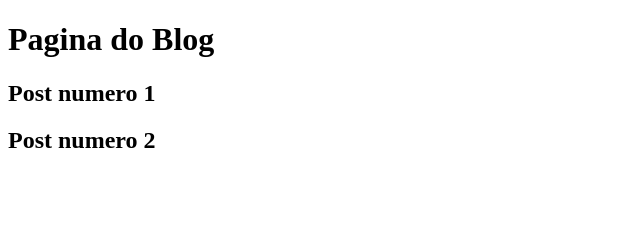
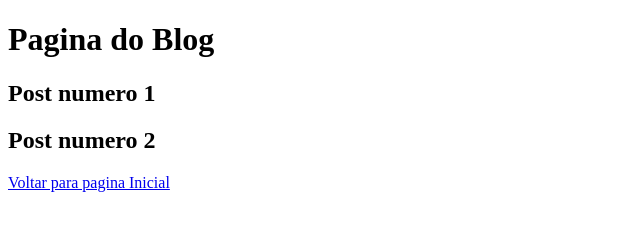
Before and after one commit to DiegoAS001/ProjetoGit, a plain HTML site: page Blog.html in a window 1280 px wide. Shown: the whole page, without its empty margins (0-640 px from the left). Drawn offline with Linux system fonts and the light colour scheme.

Commit message:
colocando link de referencia a pagina inicial

```diff
--- a/Blog.html
+++ b/Blog.html
@@ -9,5 +9,6 @@
     <h1>Pagina do Blog</h1>
     <h2>Post numero 1</h2>
     <h2>Post numero 2</h2>
+    <a href="index.html">Voltar para pagina Inicial</a>
 </body>
 </html>
```
